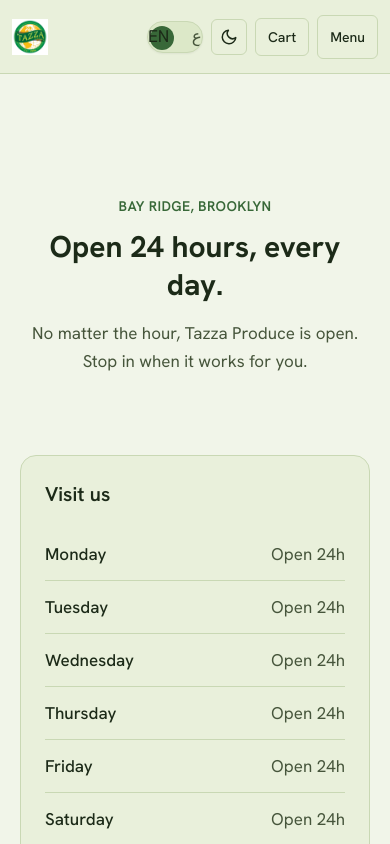
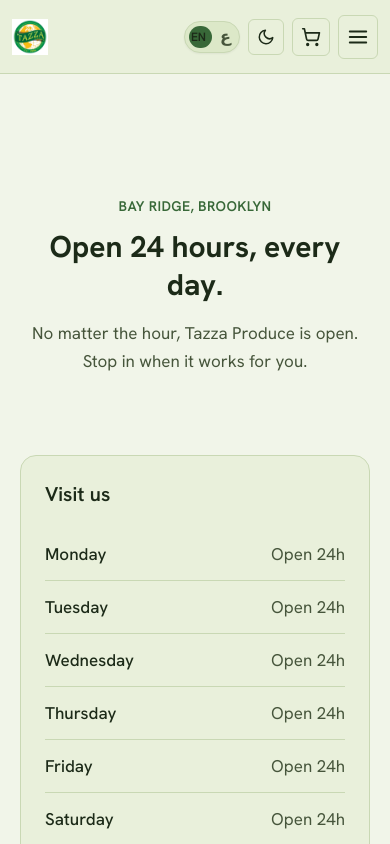
Before and after one commit to 651Shadow/taza-produce, a Next.js app: page /hours in a window 390 px wide. Shown: the top 844 px of the page. Built offline with nearby package versions, Linux system fonts and the light colour scheme.

Commit message:
UI polish: center EN/AR toggle knob on active label; cart + mobile menu now icons (inline SVG); add menu.close i18n

```diff
--- a/components/Header.tsx
+++ b/components/Header.tsx
@@ -96,12 +96,36 @@
           <button
             type="button"
             onClick={() => setMenuOpen((o) => !o)}
-            aria-label={t('menu.open')}
+            aria-label={menuOpen ? t('menu.close') : t('menu.open')}
             aria-expanded={menuOpen}
             aria-controls="primary-nav"
-            className="min-h-[44px] rounded-md border border-line px-3 py-2 text-sm font-medium text-text hover:bg-surface2 md:hidden"
+            className="flex min-h-[44px] items-center rounded-md border border-line p-2 text-text hover:bg-surface2 md:hidden"
           >
-            {t('menu.label')}
+            <svg
+              xmlns="http://www.w3.org/2000/svg"
+              width="22"
+              height="22"
+              viewBox="0 0 24 24"
+              fill="none"
+              stroke="currentColor"
+              strokeWidth="2"
+              strokeLinecap="round"
+              strokeLinejoin="round"
+              aria-hidden="true"
+            >
+              {menuOpen ? (
+                <>
+                  <line x1="18" y1="6" x2="6" y2="18" />
+                  <line x1="6" y1="6" x2="18" y2="18" />
+                </>
+              ) : (
+                <>
+                  <line x1="3" y1="6" x2="21" y2="6" />
+                  <line x1="3" y1="12" x2="21" y2="12" />
+                  <line x1="3" y1="18" x2="21" y2="18" />
+                </>
+              )}
+            </svg>
           </button>
         </div>
       </div>
--- a/components/LanguageToggle.tsx
+++ b/components/LanguageToggle.tsx
@@ -2,9 +2,8 @@
 
 import { useLocale } from './LocaleProvider';
 
-// Sliding language switch: EN <-> AR. The knob slides toward the active side.
-// In RTL the whole control mirrors via the document direction, so EN stays on
-// the leading edge and AR on the trailing edge automatically.
+// Sliding language switch: EN <-> AR. The green knob sits centered behind the
+// active label's half of the track. In RTL the control mirrors automatically.
 export default function LanguageToggle() {
   const { locale, setLocale, t } = useLocale();
   const isAr = locale === 'ar';
@@ -17,17 +16,29 @@
       aria-label={t('nav.langSwitch')}
       title={t('nav.langSwitch')}
       onClick={() => setLocale(isAr ? 'en' : 'ar')}
-      className={`relative inline-flex h-8 w-14 items-center justify-between overflow-hidden rounded-full border border-line bg-surface2 shadow-sm transition-colors dark:bg-[#223424] dark:shadow-none dark:ring-1 dark:ring-white/10 sm:w-[4.25rem] sm:px-2`}
+      className="relative inline-flex h-8 w-14 items-stretch overflow-hidden rounded-full border border-line bg-surface2 shadow-sm transition-colors dark:bg-[#223424] dark:shadow-none dark:ring-1 dark:ring-white/10 sm:w-[4.25rem]"
     >
-      <span className={`z-10 ${isAr ? 'text-textSoft' : 'text-text'}`}>EN</span>
-      <span className={`z-10 ${isAr ? 'text-text' : 'text-textSoft'}`}>ع</span>
+      {/* Sliding knob — fills one half, centered on the active label */}
       <span
         aria-hidden="true"
-        className={`pointer-events-none absolute top-1 h-6 w-6 rounded-full bg-green700 transition-transform duration-200 ${
-          isAr ? 'translate-x-[2.0rem]' : 'translate-x-0'
+        className={`pointer-events-none absolute inset-y-1 left-1 w-[calc(50%-4px)] rounded-full bg-green700 transition-transform duration-200 dark:bg-deep ${
+          isAr ? 'translate-x-full' : 'translate-x-0'
         }`}
-        style={{ left: '2px' }}
       />
+      <span
+        className={`relative z-10 flex flex-1 items-center justify-center text-xs font-semibold transition-colors ${
+          isAr ? 'text-textSoft' : 'text-text'
+        }`}
+      >
+        EN
+      </span>
+      <span
+        className={`relative z-10 flex flex-1 items-center justify-center text-base font-semibold transition-colors ${
+          isAr ? 'text-text' : 'text-textSoft'
+        }`}
+      >
+        ع
+      </span>
     </button>
   );
 }
--- a/components/shop/CartButton.tsx
+++ b/components/shop/CartButton.tsx
@@ -16,13 +16,28 @@
         type="button"
         onClick={() => setOpen(true)}
         aria-label={t('cart.title')}
-        className="relative rounded-md border border-line px-3 py-2 text-sm font-medium text-text hover:bg-surface2"
+        className="relative rounded-md border border-line p-2 text-text transition-colors hover:bg-surface2"
       >
-        <span aria-hidden="true">{t('cart.short')}</span>
+        <svg
+          xmlns="http://www.w3.org/2000/svg"
+          width="20"
+          height="20"
+          viewBox="0 0 24 24"
+          fill="none"
+          stroke="currentColor"
+          strokeWidth="2"
+          strokeLinecap="round"
+          strokeLinejoin="round"
+          aria-hidden="true"
+        >
+          <circle cx="8" cy="21" r="1" />
+          <circle cx="19" cy="21" r="1" />
+          <path d="M2.05 2.05h2l2.66 12.42a2 2 0 0 0 2 1.58h9.78a2 2 0 0 0 1.95-1.57l1.65-7.43H5.12" />
+        </svg>
         {count > 0 && (
           <span
             aria-live="polite"
-            className="absolute -right-2 -top-2 flex h-5 min-w-[1.25rem] items-center justify-center rounded-full bg-gold px-1 text-xs font-bold text-deep"
+            className="absolute -right-1.5 -top-1.5 flex h-5 min-w-[1.25rem] items-center justify-center rounded-full bg-gold px-1 text-xs font-bold text-deep"
           >
             {count}
           </span>
--- a/messages/ar.json
+++ b/messages/ar.json
@@ -9,6 +9,7 @@
   "nav.langSwitch": "تبديل اللغة",
   "theme.toggle": "تبديل الوضع الداكن",
   "menu.open": "افتح القائمة",
+  "menu.close": "أغلق القائمة",
   "menu.label": "القائمة",
   "cta.order": "اطلب عبر الإنترنت",
   "cta.start": "ابدأ طلبك",
--- a/messages/en.json
+++ b/messages/en.json
@@ -9,6 +9,7 @@
   "nav.langSwitch": "Switch language",
   "theme.toggle": "Toggle dark mode",
   "menu.open": "Open menu",
+  "menu.close": "Close menu",
   "menu.label": "Menu",
   "cta.order": "Order Online",
   "cta.start": "Start an order",
```
